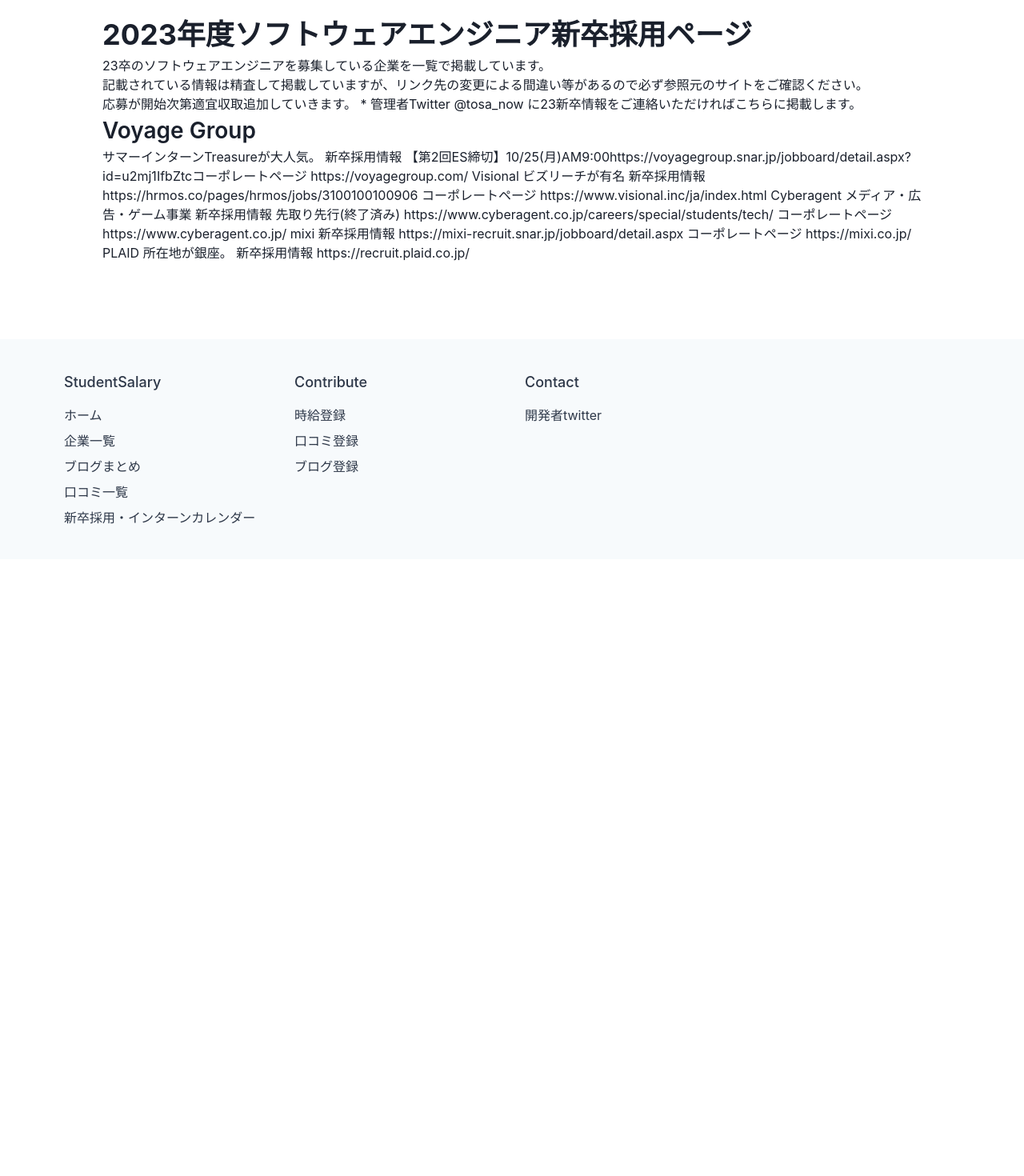
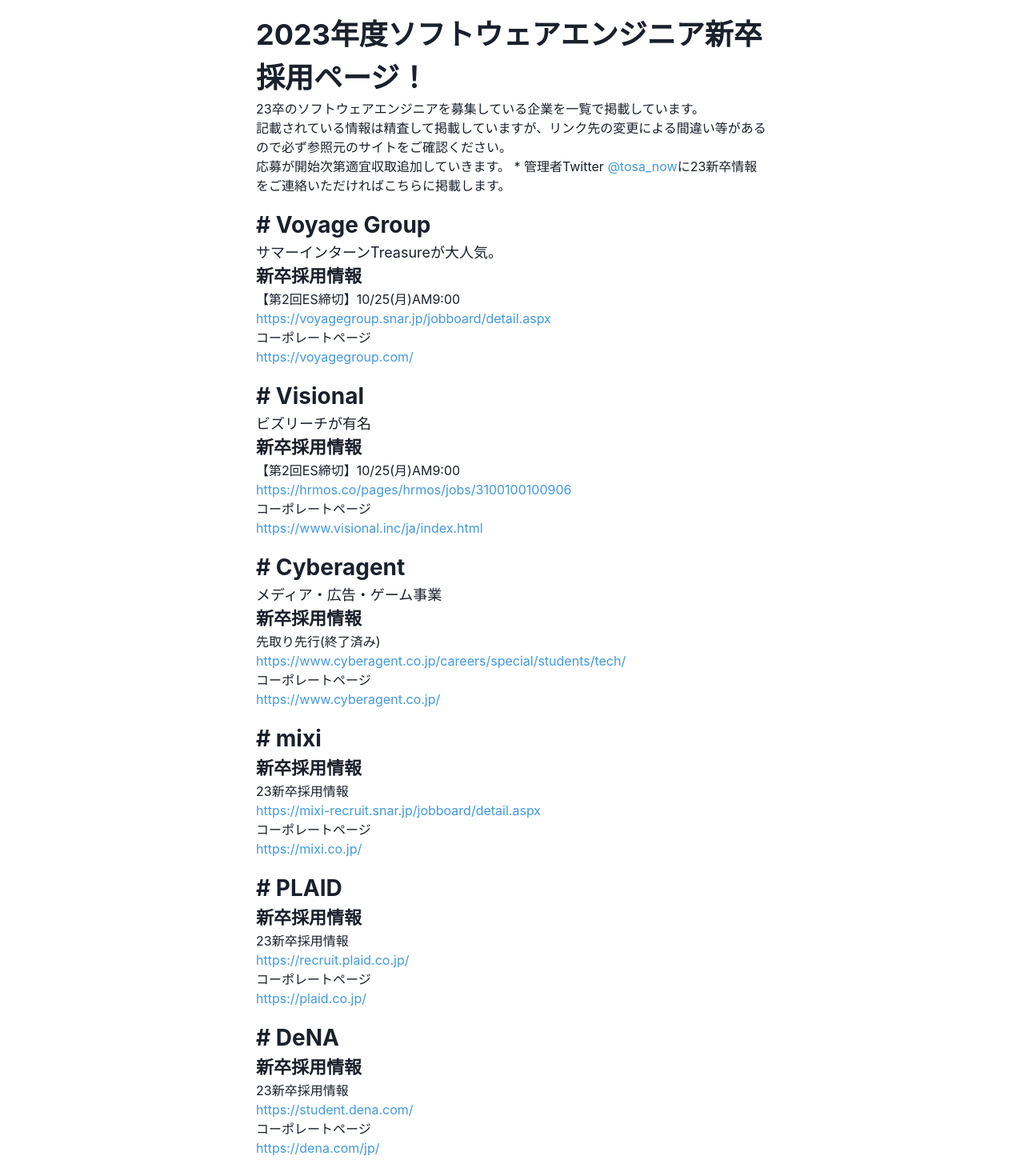
Before and after one commit to harukitosa/student-salary, a Next.js app: page /career/2023 in a window 1280 px wide. Shown: the part 80-1550 px from the top of the page at 80% size. Before the commit the page ends 800 px from the top, so only its background shows below. Built offline with nearby package versions, Linux system fonts and the light colour scheme; no server answers.

Commit message:
fix:career

```diff
--- a/component/seo.tsx
+++ b/component/seo.tsx
@@ -15,7 +15,6 @@
           ? props.title + " | StudentSalary"
           : "StudentSalary 学生エンジニアの情報共有サイト"
       }
-      description={props.description ? props.description : ""}
       canonical="https://www.student-salary.com/"
       twitter={{
         cardType: "summary_large_image",
--- a/pages/career/2023/index.tsx
+++ b/pages/career/2023/index.tsx
@@ -1,10 +1,17 @@
 import { Box, Text } from "@chakra-ui/react";
+import { FC } from "react";
+import { SEO } from "../../../component/seo";
 
 export default function Career2023Page() {
   return (
-    <Box w={{ base: "100vw", md: "80vw" }} m="auto" mt="12">
+    <>
+    <SEO
+    title={`2023卒ソフトウェアエンジニア就活情報ページ`}
+    imageText={`2023卒ソフトウェアエンジニア就活情報ページ`}
+  />
+    <Box w={{ base: "95vw", md: "50vw" }} m="auto" mt="12">
       <Text as="h1" fontSize="4xl" fontWeight="bold">
-        2023年度ソフトウェアエンジニア新卒採用ページ
+        2023年度ソフトウェアエンジニア新卒採用ページ！
       </Text>
       <Text fontSize="md">
         23卒のソフトウェアエンジニアを募集している企業を一覧で掲載しています。
@@ -13,28 +20,179 @@
       </Text>
       <Text>
         応募が開始次第適宜収取追加していきます。 * 管理者Twitter{" "}
-        <a href="https://twitter.com/tosa_now">@tosa_now</a>{" "}
+        <LinkItem herf={"https://twitter.com/tosa_now"}>@tosa_now</LinkItem>
         に23新卒情報をご連絡いただければこちらに掲載します。
       </Text>
-      <Text as="h2" fontSize="28" fontWeight="semibold">
-        Voyage Group
-      </Text>
-      サマーインターンTreasureが大人気。 新卒採用情報
-      【第2回ES締切】10/25(月)AM9:00
-      <a href="https://voyagegroup.snar.jp/jobboard/detail.aspx?id=u2mj1IfbZtc">
-        https://voyagegroup.snar.jp/jobboard/detail.aspx?id=u2mj1IfbZtc
-      </a>
-      コーポレートページ https://voyagegroup.com/ Visional ビズリーチが有名
-      新卒採用情報 https://hrmos.co/pages/hrmos/jobs/3100100100906
-      コーポレートページ https://www.visional.inc/ja/index.html Cyberagent
-      メディア・広告・ゲーム事業 新卒採用情報 先取り先行(終了済み)
-      https://www.cyberagent.co.jp/careers/special/students/tech/
-      コーポレートページ https://www.cyberagent.co.jp/ mixi 新卒採用情報
-      https://mixi-recruit.snar.jp/jobboard/detail.aspx コーポレートページ
-      https://mixi.co.jp/ PLAID 所在地が銀座。 新卒採用情報
-      https://recruit.plaid.co.jp/
+
+      <BoxItem>
+      <TitleItem>Voyage Group</TitleItem>
+      <ContentItem>サマーインターンTreasureが大人気。</ContentItem>
+      <SubtitleItem>新卒採用情報</SubtitleItem>
+      <ContentBox>
+        【第2回ES締切】10/25(月)AM9:00
+        <br />
+        <LinkItem herf="https://voyagegroup.snar.jp/jobboard/detail.aspx">
+          https://voyagegroup.snar.jp/jobboard/detail.aspx
+        </LinkItem>{" "}
+        <br />
+        コーポレートページ
+        <br />
+        <LinkItem herf="https://voyagegroup.com/">
+          https://voyagegroup.com/
+        </LinkItem>
+      </ContentBox>
+      </BoxItem>
+
+      <BoxItem>
+      <TitleItem>Visional</TitleItem>
+      <ContentItem>ビズリーチが有名</ContentItem>
+      <SubtitleItem>新卒採用情報</SubtitleItem>
+      <ContentBox>
+        【第2回ES締切】10/25(月)AM9:00
+        <br />
+        <LinkItem herf="https://hrmos.co/pages/hrmos/jobs/3100100100906 ">
+          https://hrmos.co/pages/hrmos/jobs/3100100100906
+        </LinkItem>{" "}
+        <br />
+        コーポレートページ
+        <br />
+        <LinkItem herf="https://www.visional.inc/ja/index.html">
+          https://www.visional.inc/ja/index.html
+        </LinkItem>
+      </ContentBox>
+      </BoxItem>
+
+      <BoxItem>
+      <TitleItem>Cyberagent</TitleItem>
+      <ContentItem>メディア・広告・ゲーム事業</ContentItem>
+      <SubtitleItem>新卒採用情報</SubtitleItem>
+      <ContentBox>
+        先取り先行(終了済み)
+        <br />
+        <LinkItem herf="https://www.cyberagent.co.jp/careers/special/students/tech/">
+          https://www.cyberagent.co.jp/careers/special/students/tech/
+        </LinkItem>{" "}
+        <br />
+        コーポレートページ
+        <br />
+        <LinkItem herf="https://www.cyberagent.co.jp/">
+          https://www.cyberagent.co.jp/
+        </LinkItem>
+      </ContentBox>
+      </BoxItem>
+
+
+<BoxItem>
+<TitleItem>mixi</TitleItem>
+      <SubtitleItem>新卒採用情報</SubtitleItem>
+      <ContentBox>
+        23新卒採用情報
+        <br />
+        <LinkItem herf="https://mixi-recruit.snar.jp/jobboard/detail.aspx">
+          https://mixi-recruit.snar.jp/jobboard/detail.aspx
+        </LinkItem>{" "}
+        <br />
+        コーポレートページ
+        <br />
+        <LinkItem herf="https://mixi.co.jp/">https://mixi.co.jp/</LinkItem>
+      </ContentBox>
+</BoxItem>
+
+
+<BoxItem>
+
+      <TitleItem>PLAID</TitleItem>
+      <SubtitleItem>新卒採用情報</SubtitleItem>
+      <ContentBox>
+        23新卒採用情報
+        <br />
+        <LinkItem herf="https://recruit.plaid.co.jp/">
+          https://recruit.plaid.co.jp/
+        </LinkItem>{" "}
+        <br />
+        コーポレートページ
+        <br />
+        <LinkItem herf="https://plaid.co.jp/">https://plaid.co.jp/</LinkItem>
+      </ContentBox>
+      </BoxItem>
+
+      <BoxItem>
+      <TitleItem>DeNA</TitleItem>
+      <SubtitleItem>新卒採用情報</SubtitleItem>
+      <ContentBox>
+        23新卒採用情報
+        <br />
+        <LinkItem herf="https://student.dena.com/">
+          https://student.dena.com/
+        </LinkItem>{" "}
+        <br />
+        コーポレートページ
+        <br />
+        <LinkItem herf="https://dena.com/jp/">https://dena.com/jp/</LinkItem>
+      </ContentBox>
+      </BoxItem>
+    </Box>
+    </>
+
+  );
+}
+
+
+const TitleItem: FC = function ({ children }) {
+  return (
+    <Text as="h2" fontSize="28" fontWeight="bold">
+      # {children}
+    </Text>
+  );
+};
+
+const SubtitleItem: FC = function ({ children }) {
+  return (
+    <Text as="h3" fontSize="22" fontWeight="600">
+      {children}
+    </Text>
+  );
+};
+
+const BoxItem: FC = function ({children}) {
+  return (
+    <Box my="4">
+      {children}
     </Box>
   );
 }
 
+const ContentBox: FC = function ({ children }) {
+  return <Box>{children}</Box>;
+};
+
+const ContentItem: FC = function ({ children }) {
+  return (
+    <Text as="p" fontSize="18">
+      {children}
+    </Text>
+  );
+};
+
+const LinkItem: FC<{ herf: string }> = function ({ herf, children }) {
+  return (
+    <Text as="span" color="blue.400">
+      <a href={herf} target="_blank" rel="noopener noreferrer">
+        {children}
+      </a>
+    </Text>
+  );
+};
+
 // const H1 = (props: {})
+// export const TitleItem: FC<{ content: string }> = function ({
+//   content,
+// }) {
+//   return (
+//       <Box>
+//         <Text as="h2">
+//           {content}
+//         </Text>
+//       </Box>
+//   );
+// };
```
Also changed, not shown: pages/calendar/index.tsx (+9 -0 lines), pages/index.tsx (+18 -0 lines).
